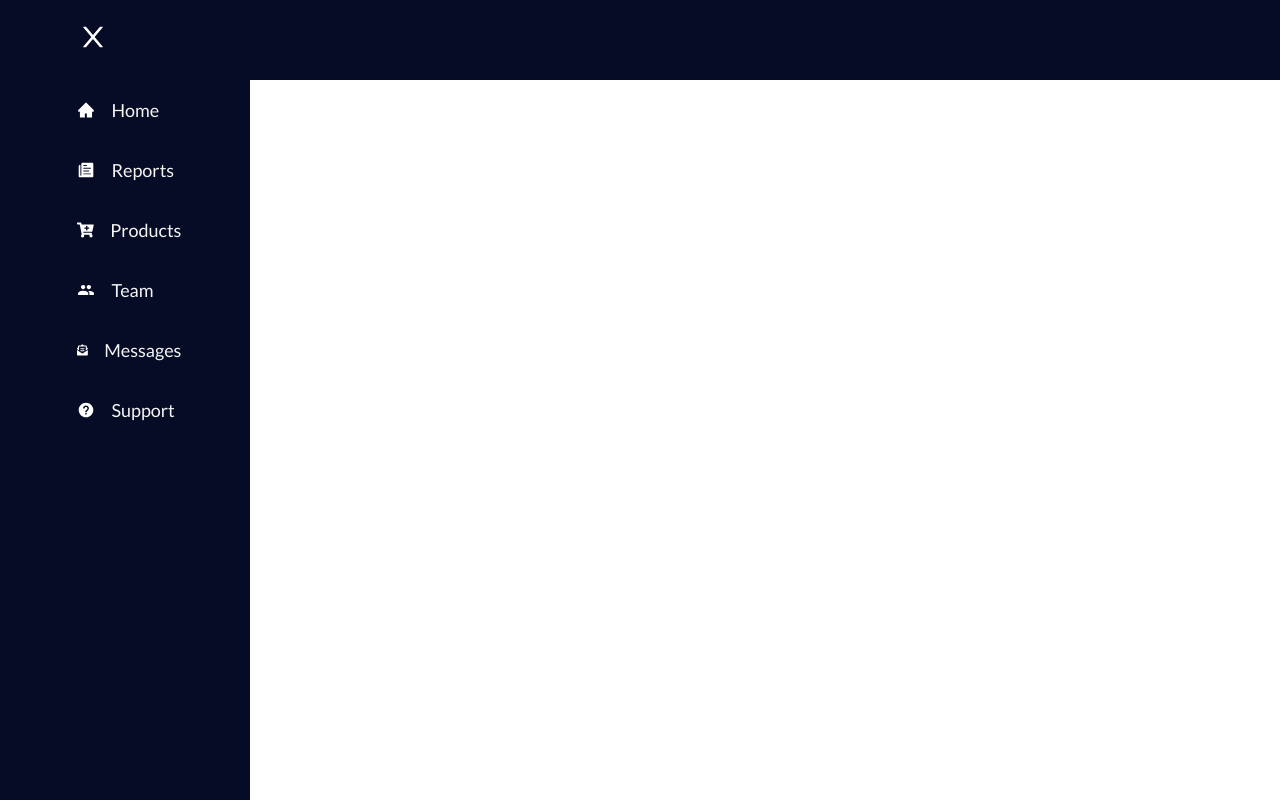
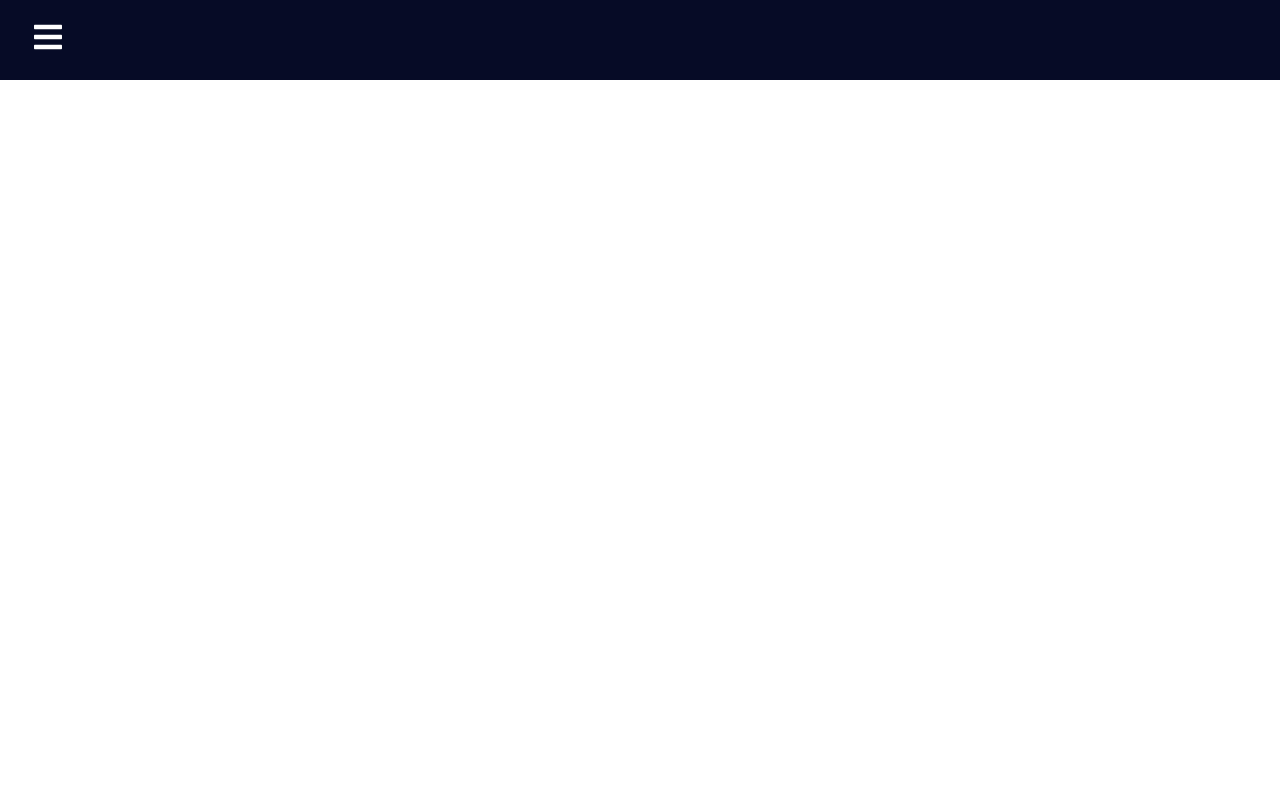
Before and after one commit to grum1n/react-sidebar-menu, a React (Create React App) app: page / in a window 1280 px wide. Built offline with nearby package versions, Linux system fonts and the light colour scheme; the HTML template or start-up script is replaced by a standard one.

Commit message:
hide nav-menu  to left

```diff
--- a/src/components/Navbar.css
+++ b/src/components/Navbar.css
@@ -20,7 +20,7 @@
     justify-content: center;
     position: fixed;
     top: 0;
-    /* left: -100%; */
+    left: -100%;
     transition: 850ms;
 }
 
```
